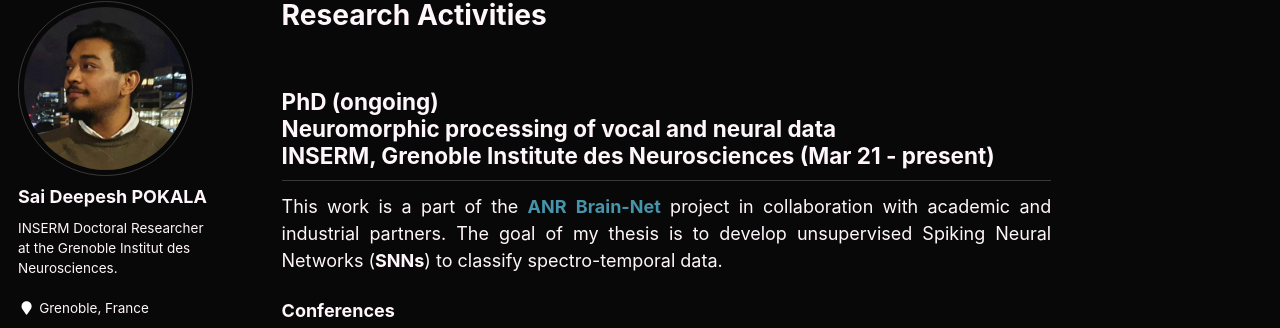
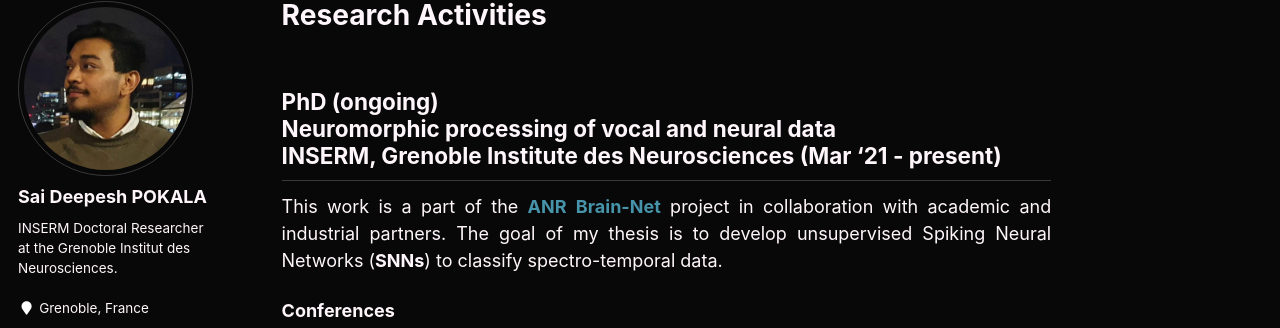
Before and after one commit to saideepesh/saideepesh.github.io, a Jekyll site: the page built from _pages/research.md, in a window 1280 px wide and 900 px high. Shown: the part 117-445 px from the top of the window. Built offline with Jekyll 4.4.1, drawn with Linux system fonts in a browser that asks for light colours.

```diff
--- a/_pages/research.md
+++ b/_pages/research.md
@@ -5,7 +5,7 @@ author_profile: true
 classes: wide
 ---
 
-## PhD (ongoing)<br/>Neuromorphic processing of vocal and neural data<br/>INSERM, Grenoble Institute des Neurosciences (Mar 21 - present)
+## PhD (ongoing)<br/>Neuromorphic processing of vocal and neural data<br/>INSERM, Grenoble Institute des Neurosciences (Mar '21 - present)
 
 This work is a part of the [**ANR**](https://anr.fr/en/){:target="_blank" rel="noopener"} [**Brain-Net**](https://sites.google.com/view/brainnet-project/accueil){:target="_blank" rel="noopener"} project in collaboration with academic and industrial partners. The goal of my thesis is to develop unsupervised Spiking Neural Networks (**SNNs**) to classify spectro-temporal data.
 
```
